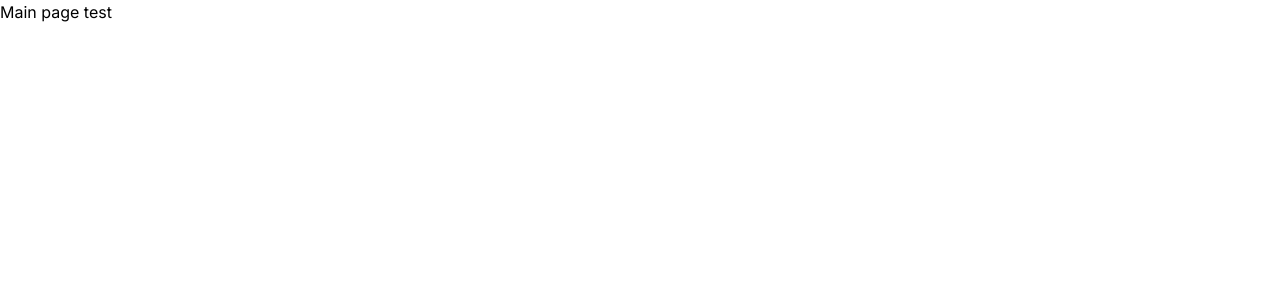
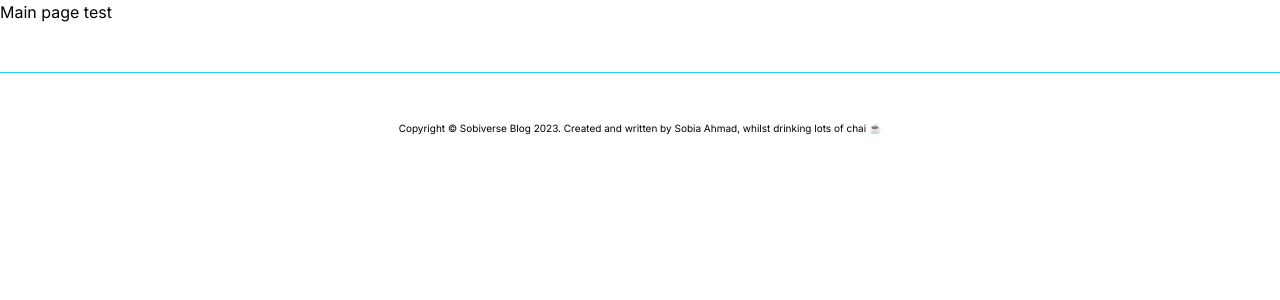
Before and after one commit to sobiaahmad94/sobiverseblog, a Next.js app: page / in a window 1280 px wide. Shown: the top 300 px of the page. Built offline with nearby package versions, Linux system fonts and the light colour scheme.

Commit message:
footer done

```diff
--- /dev/null
+++ b/src/app/components/Footer.tsx
@@ -0,0 +1,17 @@
+import React from "react";
+
+const Footer = () => {
+    return (
+        <footer className="py-12 backdrop-blur-lg border-t border-cyan-400 my-12">
+            <div className="container mx-auto text-center">
+                <a href="https://github.com/sobiaahmad94">
+                    <div className="text-[10px]">
+                        Copyright &copy; Sobiverse Blog 2023. Created and written by Sobia Ahmad, whilst drinking lots of chai ☕
+                    </div>
+                </a>
+            </div>
+        </footer>
+    );
+};
+
+export default Footer;
--- a/src/app/layout.tsx
+++ b/src/app/layout.tsx
@@ -1,12 +1,13 @@
 import type { Metadata } from 'next'
 import { Inter } from 'next/font/google'
 import './globals.css'
+import Footer from './components/Footer'
 
 const inter = Inter({ subsets: ['latin'] })
 
 export const metadata: Metadata = {
-  title: 'Create Next App',
-  description: 'Generated by create next app',
+  title: 'Sobiverse Blog',
+  description: 'A blog project by Sobia Ahmad',
 }
 
 export default function RootLayout({
@@ -16,7 +17,10 @@
 }) {
   return (
     <html lang="en">
-      <body className={inter.className}>{children}</body>
+      <body className={inter.className}>
+        {children}
+        <Footer />
+        </body>
     </html>
   )
 }
```
